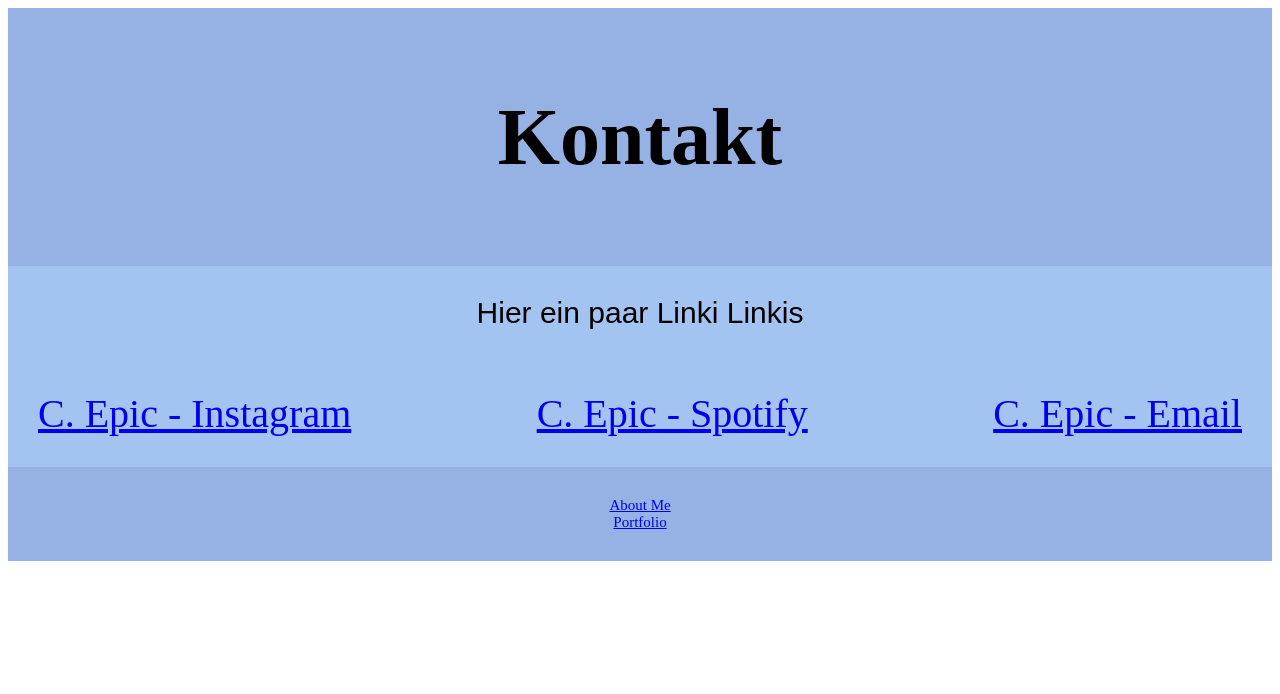
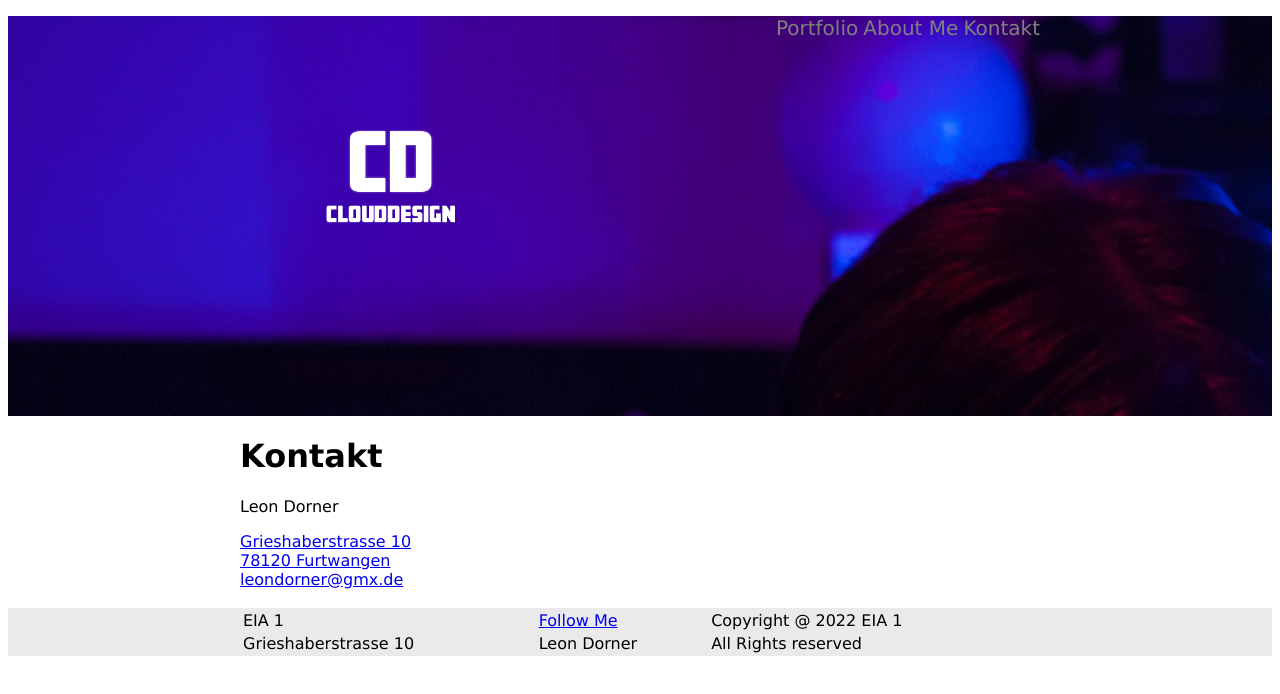
Before and after one commit to CEpicwav/Wintersemester2022, a plain HTML site: page abgabe_4/contact.html in a window 1280 px wide. Drawn offline with Linux system fonts and the light colour scheme.

Commit message:
Abgabe 4 Fertig

```diff
--- a/abgabe_4/contact.html
+++ b/abgabe_4/contact.html
@@ -8,22 +8,42 @@
     <link rel="stylesheet" type="text/css" href="ehre.css">
 </head>
 <body>
-    <header><h1>Kontakt</h1></header>
-    <p>Hier ein paar Linki Linkis</p>
-
-    <div class="centerIt">
-        <a href="https://www.instagram.com/epic.wav/" class="link left">C. Epic - Instagram</a>
-        <a href="https://open.spotify.com/artist/6zyYn69sYXZ4zwIqYJtzga?si=kTJKFj3MSVusEnCHf2iHPA" class="link center">C. Epic - Spotify</a>
-        <a href="mailto:leondorner@gmx.de" class="link right">C. Epic - Email</a>
+    <header>
+        <div class="container">
+            <ul id="navi">
+                <li><a href="portfolio.html">Portfolio</a></li>
+                <li><a href="aboutme.html">About Me</a></li>
+                <li><a href="contact.html">Kontakt</a></li>
+            </ul>
+            <a href="portfolio.html"><img src="Cover.png" alt="" id="logo"></a>
+        </div>
+    </header>
+    <div class="container">
+        <h1>Kontakt</h1>
+        <p>Leon Dorner</p>
+        <a href="https://www.google.de/maps/place/Grieshaberstraße+10,+78120+Furtwangen+im+Schwarzwald/@48.0530146,8.2039731,17z/data=!3m1!4b1!4m5!3m4!1s0x4790e91da3bbc1a7:0x12e05e075727c187!8m2!3d48.053011!4d8.2061671">Grieshaberstrasse 10<br>78120 Furtwangen</a><br>
+        <a href="mailto:leondorner@gmx.de">leondorner@gmx.de</a>
     </div>
+<br>
 
 
 
-
-<footer>
-    <a href="aboutme.html">About Me</a> <br>
-    <a href="portfolio.html">Portfolio</a>
-</footer>
+    <footer>
+        <div class="container">
+            <table>
+                <tr>
+                    <td>EIA 1</td>
+                    <td><a href="https://www.instagram.com/epic.wav/">Follow Me</a></td>
+                    <td>Copyright @ 2022 EIA 1</td>
+                </tr>
+                <tr>
+                    <td>Grieshaberstrasse 10</td>
+                    <td>Leon Dorner</td>
+                    <td>All Rights reserved</td>
+                </tr>
+            </table>
+        </div>
+    </footer>
 
 
 
--- a/abgabe_4/ehre.css
+++ b/abgabe_4/ehre.css
@@ -1,42 +1,58 @@
-p {
-    background-color: rgb(163, 195, 241);
-    text-align: center;
-    font-size: 30px;
-    margin: 0 0 0px 0;
-    padding: 30px;
-    font-family: Arial, Helvetica, sans-serif;
-
-    }
+header {
+    background-image: url(DSC_0441.jpg);
+    height: 400px;
+}
 
 
 
-footer {
-
-    background-color: rgb(150, 177, 228);
-    text-align: center;
-    font-size: 15px;
-    margin: 0 0 0px 0;
-    padding: 30px;
+.container {
+    width: 800px;
+    margin: auto;
+    display: block;
 }
 
-header {
-
-    background-color: rgb(150, 177, 228);
-    text-align: center;
-    font-size: 40px;
-    margin: 0 0 0px 0;
-    padding: 30px;
+body {
+    font-family: verdana;
+    color: black;
 }
 
-.link {
-
-    font-size: 40px;
-    margin: 0 0 0px 0;
-    padding: 30px;
+#navi {
+    text-align: right;
 }
 
-.centerIt {
-    display: flex;
-    background-color: rgb(163, 195, 241);
-    justify-content: space-between;
+#logo {
+    position: absolute;
+    top: 10px;
+    width: 300px;
+    height: 300px;
 }
+
+#navi li {
+    display: inline;
+}
+
+#navi a:link {
+    text-decoration: none;
+    color: grey;
+    font-size: 15pt;
+}
+
+#navi a:visited {
+    text-decoration: none;
+    color: grey;
+    font-size: 15pt;
+}
+
+#navi a:hover {
+    text-decoration: underline;
+    color: rgb(255, 255, 255);
+}
+
+footer {
+    background-color: #eaeaea;
+    font-size: 12pt;
+}
+
+table {
+    width: 100%;
+}
```
Also changed, not shown: abgabe_4/aboutme.html (+32 -6 lines), abgabe_4/portfolio.html (+33 -8 lines), abgabe_4/Cover.png (added), abgabe_4/DSC_0441.jpg (added).
